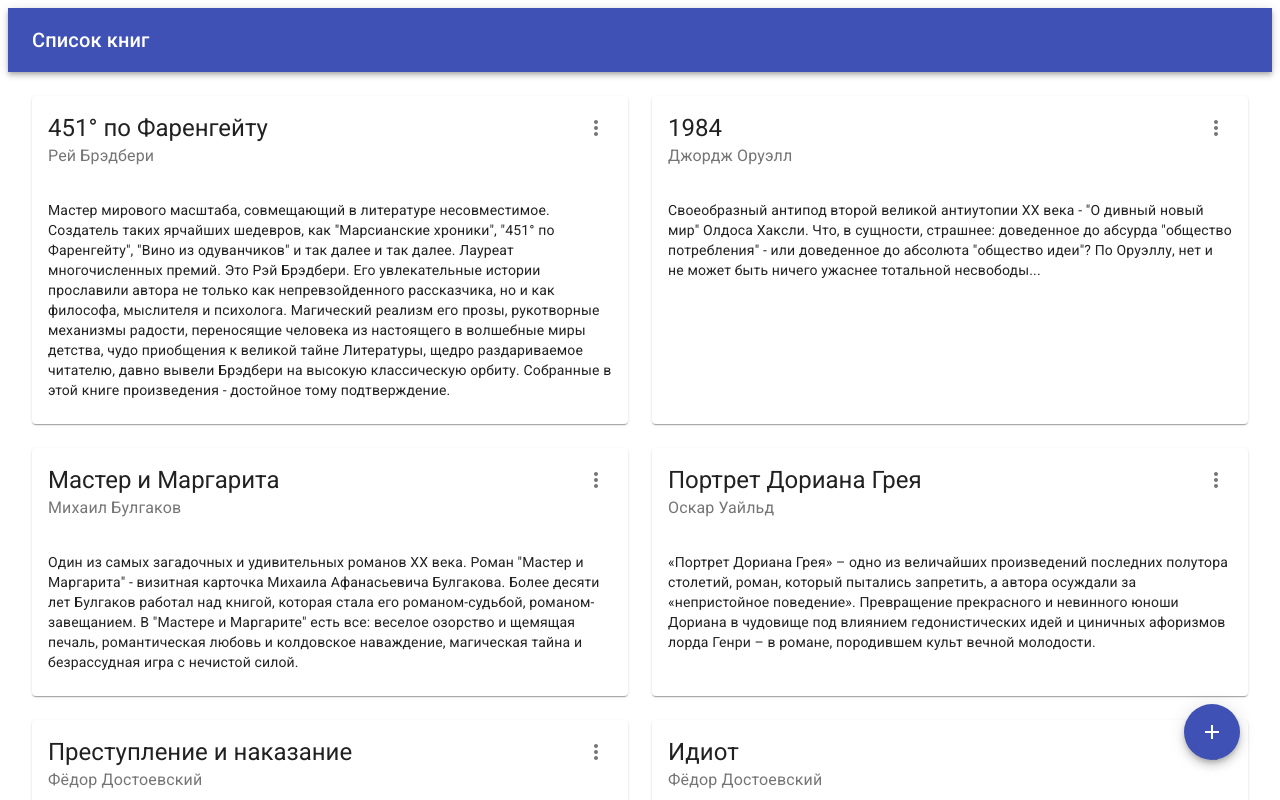
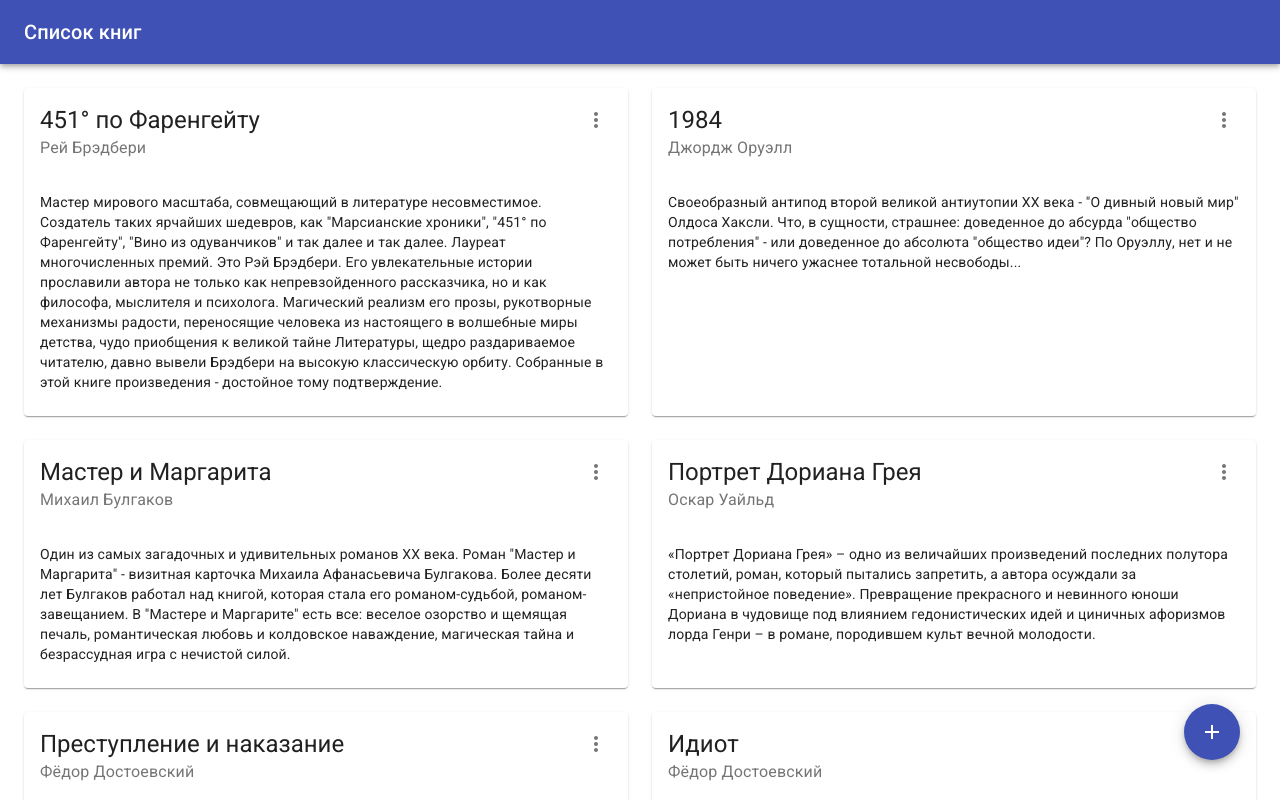
Before and after one commit to dndrheadof/jetstyle-books, a React (Create React App) app: page / in a window 1280 px wide. Shown: the top 800 px of the page. Built offline with nearby package versions, Linux system fonts and the light colour scheme.

Commit message:
fix: Убран margin у body

```diff
--- a/src/App.js
+++ b/src/App.js
@@ -1,4 +1,5 @@
 import Home from "./panels/Home";
+import "./styles.css";
 
 const App = () => {
   return <Home />;
--- /dev/null
+++ b/src/styles.css
@@ -0,0 +1,3 @@
+body {
+    margin: 0
+}
```
